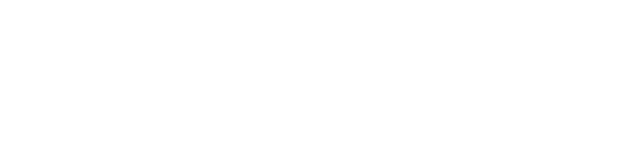
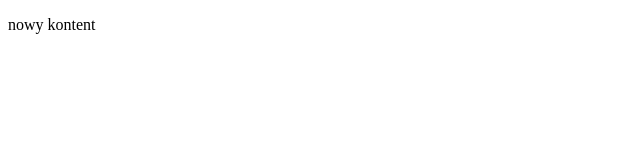
Before and after one commit to Przemyslaw-Mazurek/ConflictRepository, a plain HTML site: page index.html in a window 1280 px wide. Shown: the whole page, without its empty margins (0-640 px from the left). Drawn offline with Linux system fonts and the light colour scheme.

Commit message:
Update index.html

```diff
--- a/index.html
+++ b/index.html
@@ -6,5 +6,7 @@
     <meta name="viewport" content="width=device-width, initial-scale=1.0" />
     <title>Document</title>
   </head>
-  <body></body>
+  <body>
+    <p>nowy kontent</p>
+  </body>
 </html>
```
